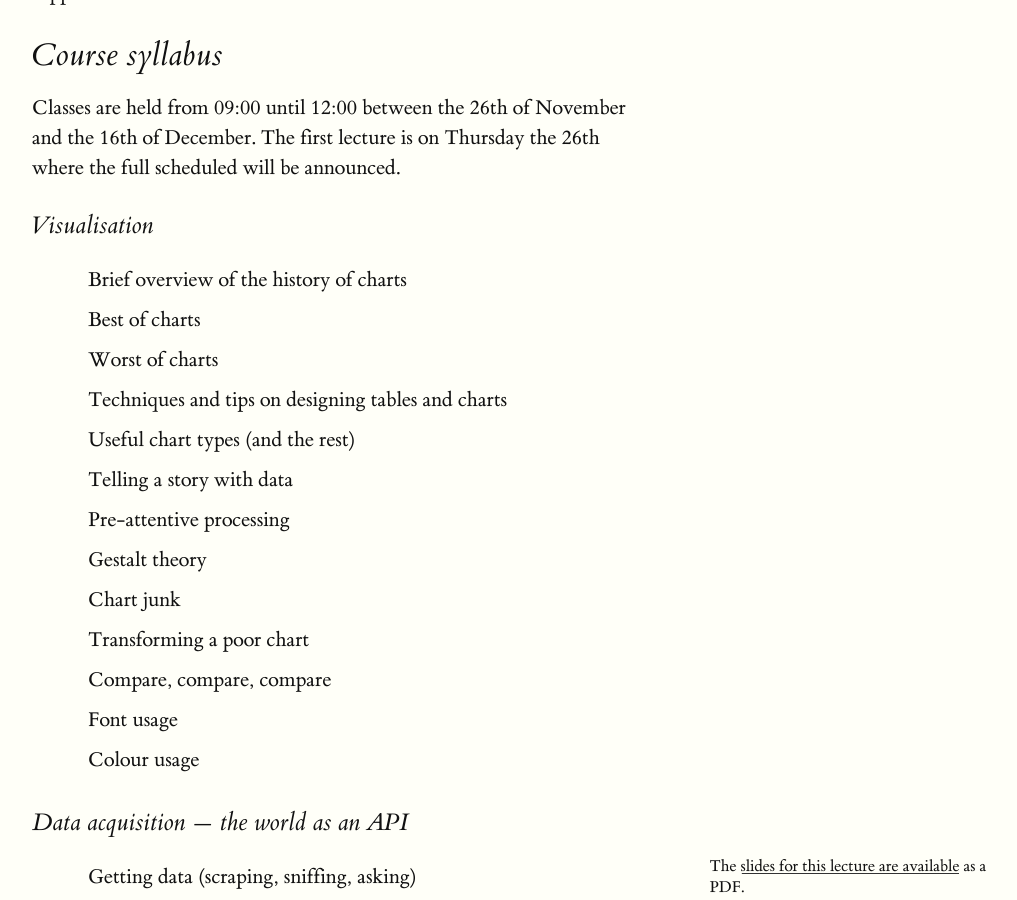
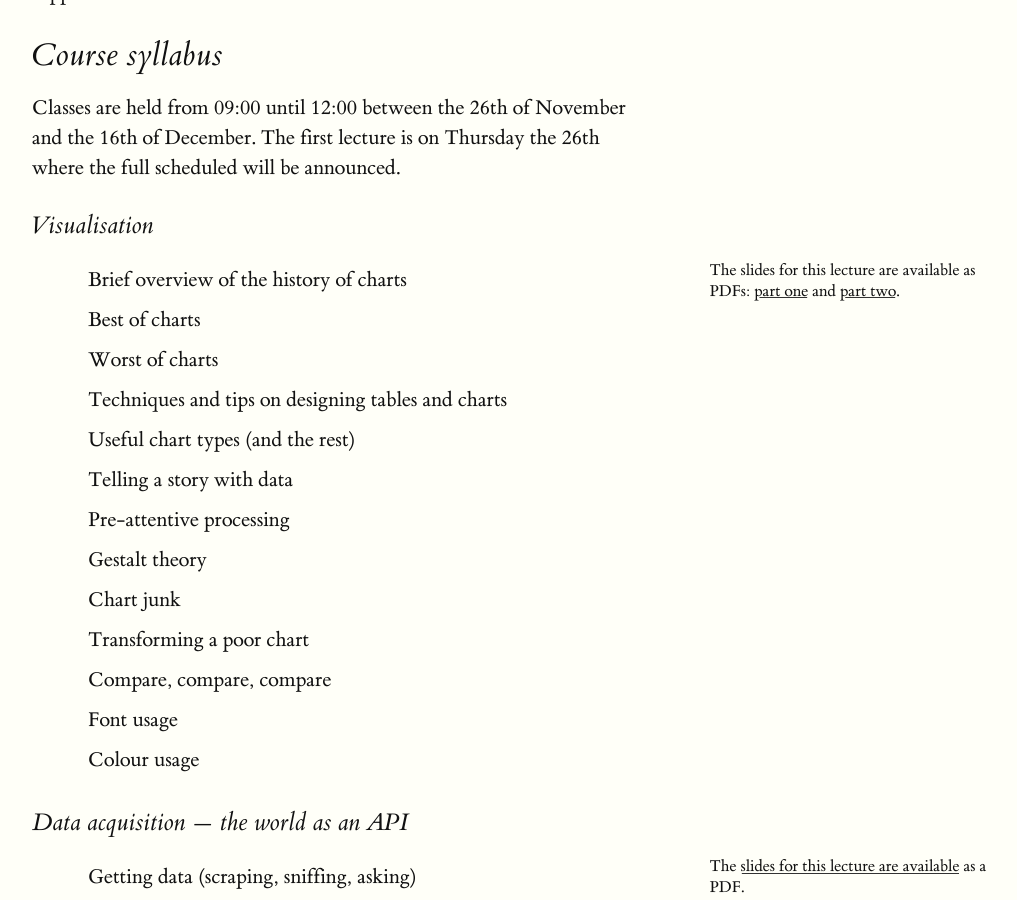
Before and after one commit to flother/data-acq-viz, a Jekyll site: the page built from 2015/index.md, in a window 1280 px wide and 900 px high, scrolled down 605 px. Shown: the whole window, without its empty margins (128-1145 px from the left). Built offline with Jekyll 4.4.1, drawn with Linux system fonts in a browser that asks for light colours.

Commit message:
Add and link to slides for visualisation lectures

```diff
--- a/2015/index.md
+++ b/2015/index.md
@@ -24,6 +24,10 @@ Classes are held from 09:00 until 12:00 between the 26th of November and the 16t
 The first lecture is on Thursday the 26th where the full scheduled will be announced.
 
 ### Visualisation
+
+<label for="mn-design" class="margin-toggle">&#8853;</label>
+<input type="checkbox" id="mn-design" class="margin-toggle"/>
+<span class="marginnote">The slides for this lecture are available as PDFs: <a href="/2015/course-intro.pdf">part one</a> and <a href="/2015/design.pdf">part two</a>.</span>
 
 * Brief overview of the history of charts
 * Best of charts
```
Also changed, not shown: 2015/icelandic.md (+4 -0 lines), 2 other files.
